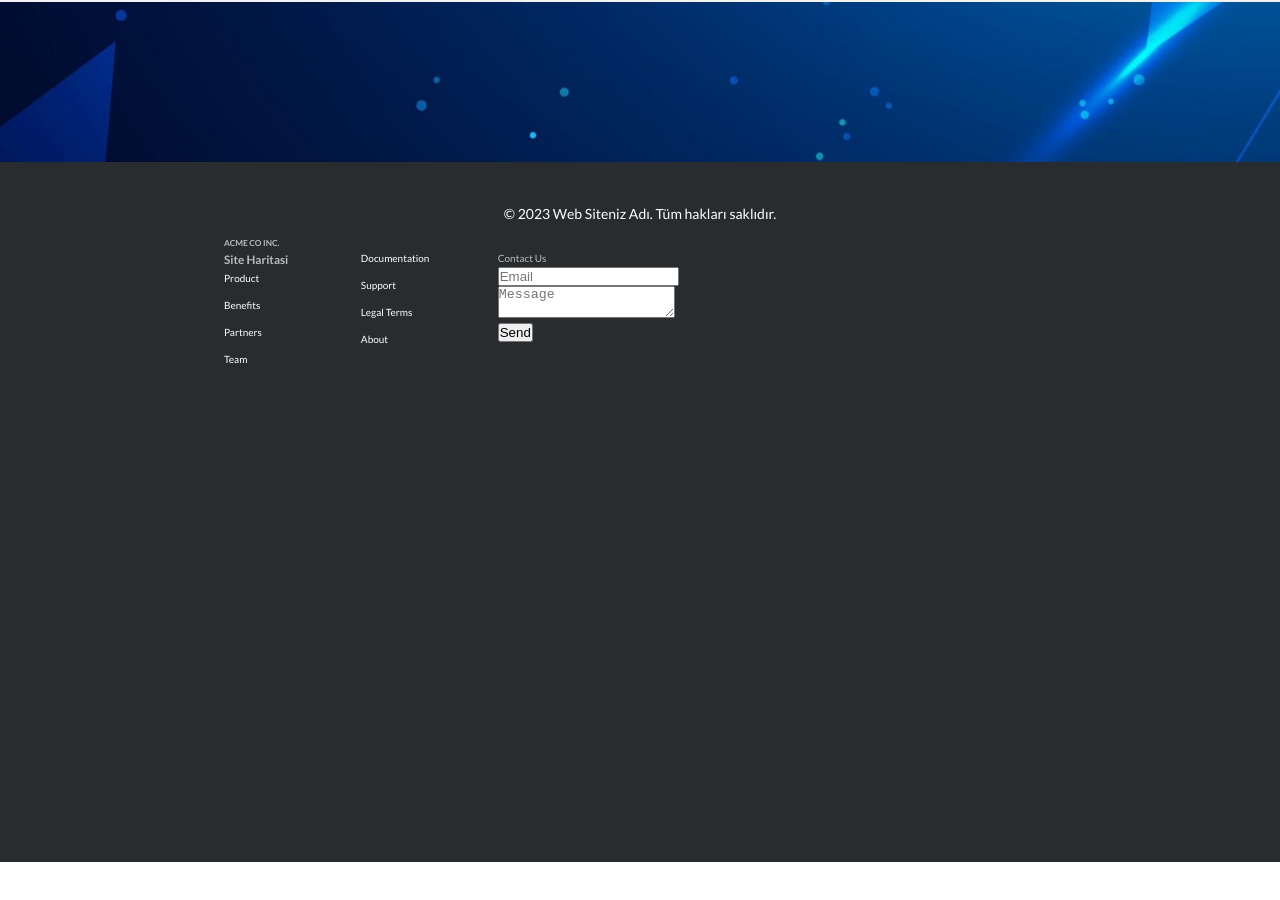
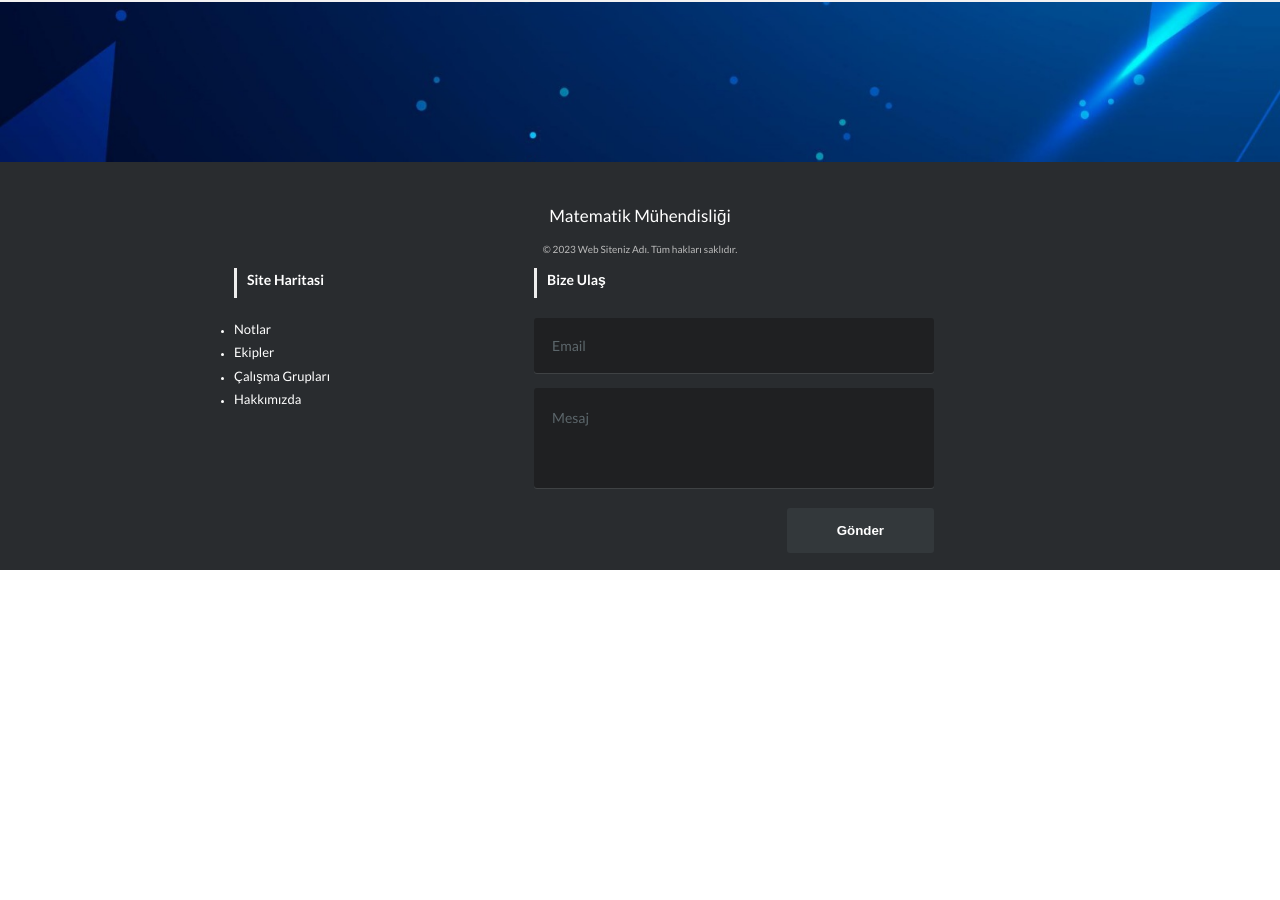
Before and after one commit to hbasriuzun/ytumatmuh, a plain HTML site: page index.html in a window 1280 px wide. Shown: the part 2620-3520 px from the top of the page. Drawn offline with Linux system fonts and the light colour scheme.

Commit message:
website Footer kısmı
web site haritası ve bize ulaş kısmını bitirdim son hali bu şekilde oldu ama hala kodlarda silinmesi gereken gereksiz kısımlar var.

```diff
--- a/index.html
+++ b/index.html
@@ -184,39 +184,42 @@
 		</div>
 </section>
 
-  <footer class="footer">
+  <footer class="footer-distributed">
 
+	<p class="footer-Matematik-Muhendisligi">  Matematik Mühendisliği</p>
 	<p class="footer-telif_hakki_uyarisi">© 2023 Web Siteniz Adı. Tüm hakları saklıdır.</p>
-
 	<div class="container">
         <div class="row">
             <div class="col-md-5">
-                <h5><i class="fa fa-road"></i> ACME CO INC.</h5>
+
                 <div class="row">
 
                     <div class="column">
 						<h3> Site Haritasi</h3>
-                        <ul class="list-unstyled">
-                            <li><a href="">Product</a></li>
-                            <li><a href="">Benefits</a></li>
-                            <li><a href="">Partners</a></li>
-                            <li><a href="">Team</a></li>
+                        <ul class="footer-site-haritası">
+                            <li><a href="">Notlar</a></li>
+                            <li><a href="">Ekipler</a></li>
+                            <li><a href="">Çalışma Grupları</a></li>
+                            <li><a href="">Hakkımızda</a></li>
                         </ul>
+						<!--
+						<div class="footer-icons">
+
+							<a href="#"><i class="fa fa-facebook"></i></a>
+							<a href="#"><i class="fa fa-twitter"></i></a>
+							<a href="#"><i class="fa fa-linkedin"></i></a>
+							<a href="#"><i class="fa fa-github"></i></a>
+
+						</div>
+						-->
                     </div>
-                    <div class="column">
-                        <ul class="list-unstyled">
-                            <li><a href="">Documentation</a></li>
-                            <li><a href="">Support</a></li>
-                            <li><a href="">Legal Terms</a></li>
-                            <li><a href="">About</a></li>
-                        </ul>
-                    </div>
+
 					<div class="column">
-						<p>Contact Us</p>
+						<h3>Bize Ulaş</h3>
 						<form action="#" method="post">
 							<input type="text" name="email" placeholder="Email">
-							<textarea name="message" placeholder="Message"></textarea>
-							<button>Send</button>
+							<textarea name="Mesaj" placeholder="Mesaj"></textarea>
+							<button class="footer-distributed_form_button">Gönder</button>
 						</form>
 					</div>
                 </div>
--- a/style.css
+++ b/style.css
@@ -739,24 +739,33 @@ body {
 }
 
 /* footer için ayarlama yapıyorum */
+
+
 .footer-telif_hakki_uyarisi {
-  font-size: 14px;
+  text-align: center;
+  margin-top: 1rem;
+}
+
+.footer-Matematik-Muhendisligi {
+  font-size: 17px;
   color: #fff;
   text-align: center;
   margin-top: 1rem;
 }
 
-@media (max-width: 567em) {
+@media (max-width: 400em) {
   body {
-    margin-bottom: 700px;
+    margin-bottom: 400px;
   }
   .footer {
-    height: 700px;
+    height: 400px;
   }
 }
 
 /* Sticky footer style and color
 -------------------------------------------------- */
+
+
 footer {
 padding-top: 30px;
 background-color: #292c2f;
@@ -772,6 +781,52 @@ footer a:hover, footer a:focus {
 color: #aaa;
 text-decoration:none;
 border-bottom:1px dotted #999;
+}
+
+footer h3{
+	padding-left: 10px;
+    border-left: 3px solid #eeeeee;
+    padding-bottom: 6px;
+    margin-bottom: 20px;
+    color:#ffffff;
+    font-size: 14px;
+}
+
+.footer-distributed .footer-site-haritası{
+	color:  #ffffff;
+	margin: 0 0 10px;
+	padding: 0;
+}
+
+.footer-distributed .footer-site-haritası a{
+	display:inline-block;
+	line-height: 1.8;
+	text-decoration: none;
+	color:  inherit;
+  font-size: 13px;
+}
+
+/* Footer social icons */
+
+.footer-distributed .footer-icons{
+	margin-top: 40px;
+}
+
+.footer-distributed .footer-icons a{
+	display: inline-block;
+	width: 35px;
+	height: 35px;
+	cursor: pointer;
+	background-color:  #33383b;
+	border-radius: 2px;
+
+	font-size: 20px;
+	color: #ffffff;
+	text-align: center;
+	line-height: 35px;
+
+	margin-right: 3px;
+	margin-bottom: 5px;
 }
 
 .footer-distributed form{
@@ -821,7 +876,7 @@ border-bottom:1px dotted #999;
 	margin-bottom: 20px;
 }
 
-.footer-distributed form button{
+.footer-distributed_form_button{
 	border-radius: 3px;
 	background-color:  #33383b;
 	color: #ffffff;
@@ -838,26 +893,18 @@ border-bottom:1px dotted #999;
   justify-content: space-between;
 }
 
+
+
 .column {
-  width: 30%;
+  width: calc(33.33% - 20px);
+  padding: 0 10px;
 }
 
-.column ul {
-  list-style: none;
-  padding: 0;
-}
-
-.column ul li {
-  margin-bottom: 10px;
-}
-
-.column ul li a {
-  color: #fff;
-  text-decoration: none;
-}
-
-.column ul li a:hover {
-  text-decoration: underline;
+@media only screen and (max-width: 768px) {
+  .column {
+    width: 100%;
+    margin-bottom: 20px;
+  }
 }
 /* footer burada bitmiştir */
 
```
